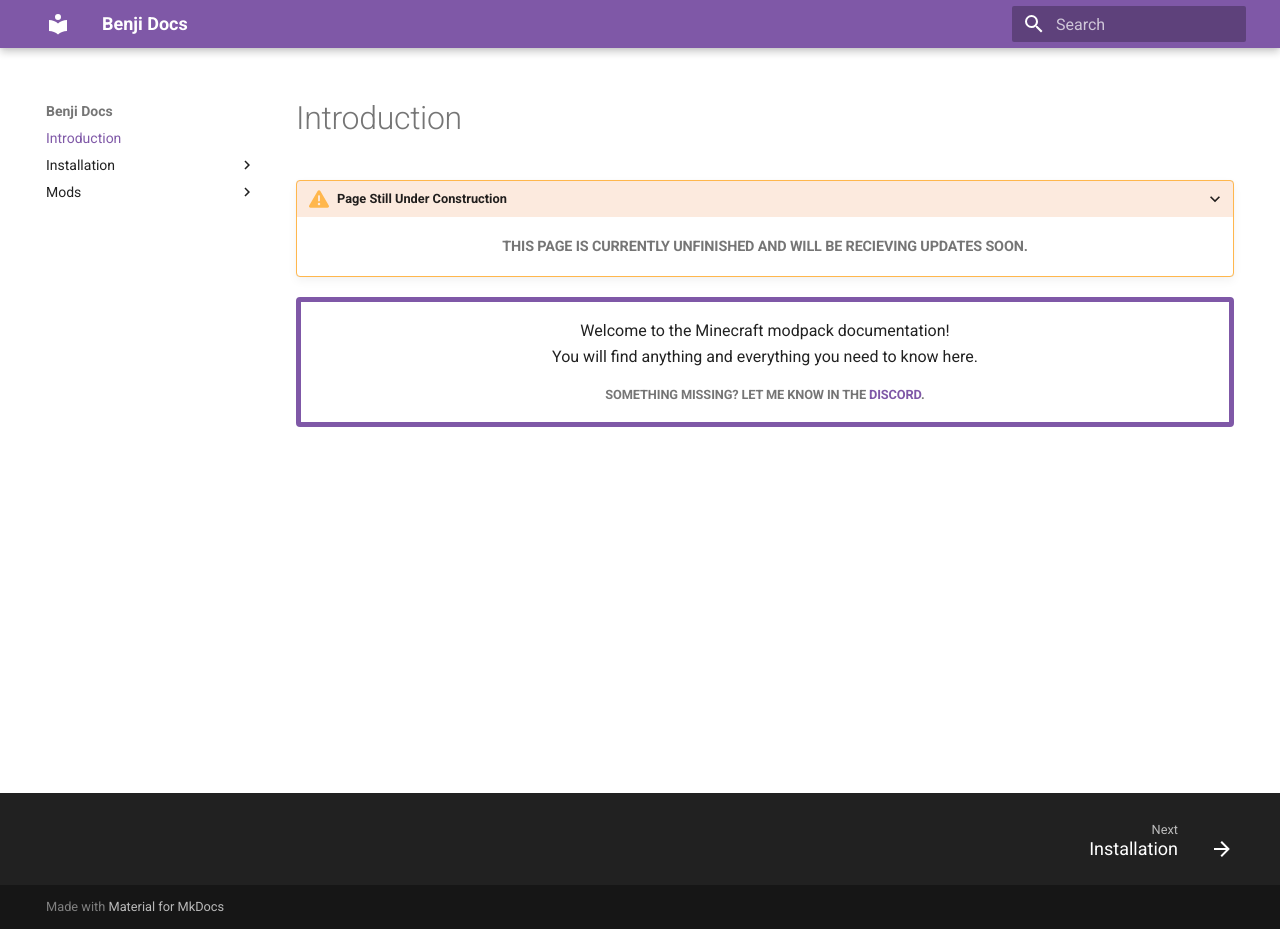
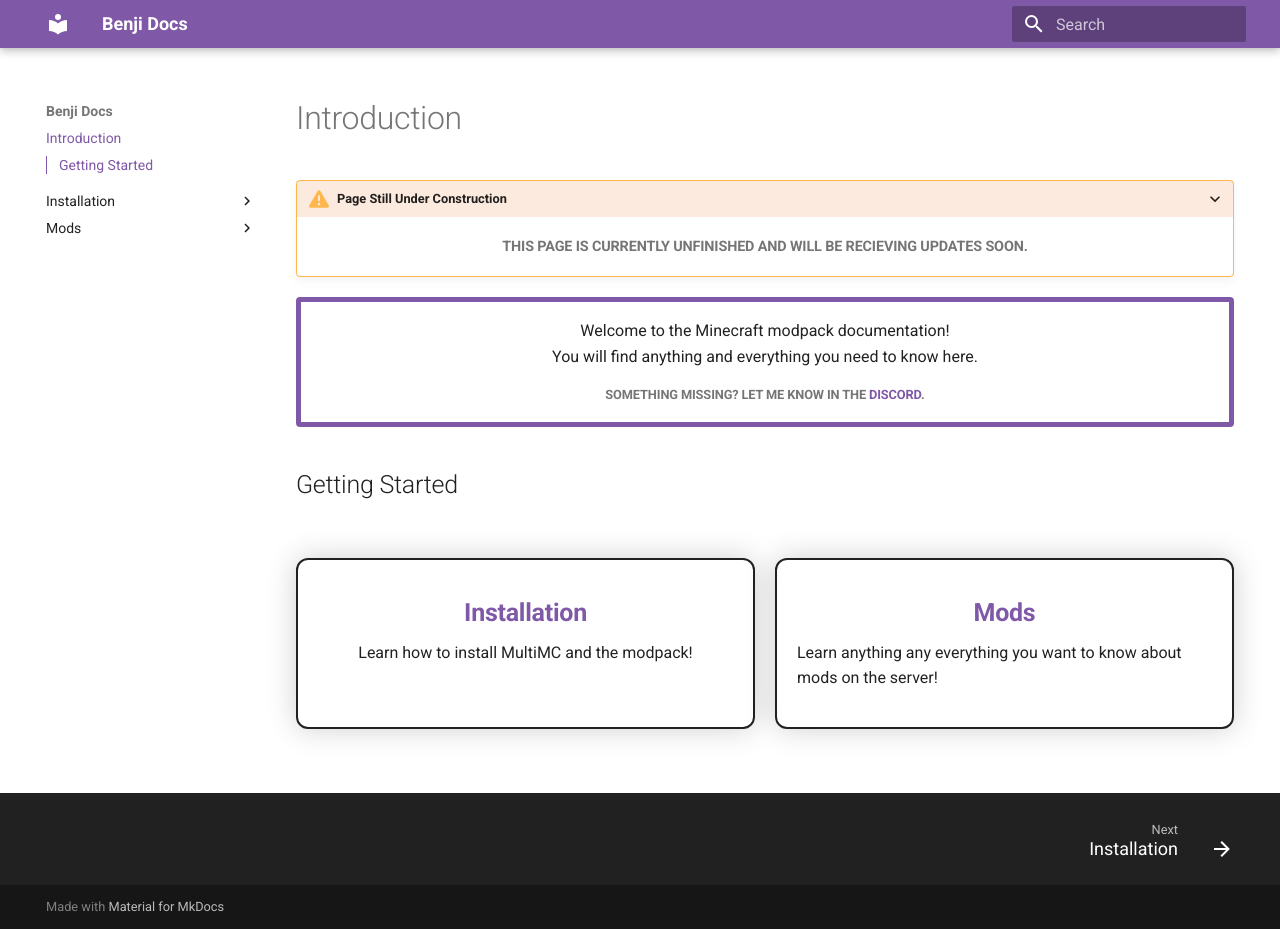
Before and after one commit to benjilul/benjidocs, an MkDocs documentation site: the page built from docs/index.md, in a window 1280 px wide and 929 px high. Built offline with MkDocs 1.6.1 and Material for MkDocs 9.7.7, drawn with Linux system fonts in a browser that asks for light colours.

Commit message:
Introduction Page

```diff
--- a/docs/index.md
+++ b/docs/index.md
@@ -13,3 +13,37 @@ You will find anything and everything you need to know here.
 </p>
 <h5 align="center"> Something missing? Let me know in the <a href="https://discord.gg/FhHhzC9SWc" target="_blank">Discord</a>.</h5>
 </div>
+
+## Getting Started
+
+<div class="row" style="  display: grid;
+  grid-template-columns: repeat(auto-fit, minmax(300px, 1fr));
+  grid-gap: 20px;
+  max-width: 1280px;
+  margin: 0 auto;
+  padding: 40px 0;">
+<div class="col-md-4 col-morning" style="display: flex;
+  flex-direction: column;
+  align-items: center;
+  padding: 20px;
+  min-height: 100px;
+  border: 2px solid  #212121;
+  box-shadow: 0 0px 30px 0 rgba(0, 0, 0, 0.19);
+  border-radius: 12px;">
+<h2 style="font-weight: 900; padding-top: 15px; margin: 0px;"><b><a href="./Installation/">Installation</a></b></h2>
+<p style="margin-top: 10px;">Learn how to install MultiMC and the modpack!</p>
+</div>
+
+<div class="col-md-4 col-morning" style="display: flex;
+  flex-direction: column;
+  align-items: center;
+  padding: 20px;
+  min-height: 100px;
+  border: 2px solid  #212121;
+  box-shadow: 0 0px 30px 0 rgba(0, 0, 0, 0.19);
+  border-radius: 12px;">
+<h2 style="font-weight: 900; padding-top: 15px; margin: 0px;"><b><a href="./Mods/">Mods</a></b></h2>
+<p style="margin-top: 10px;">Learn anything any everything you want to know about mods on the server!</p>
+</div>
+
+</div>
```
